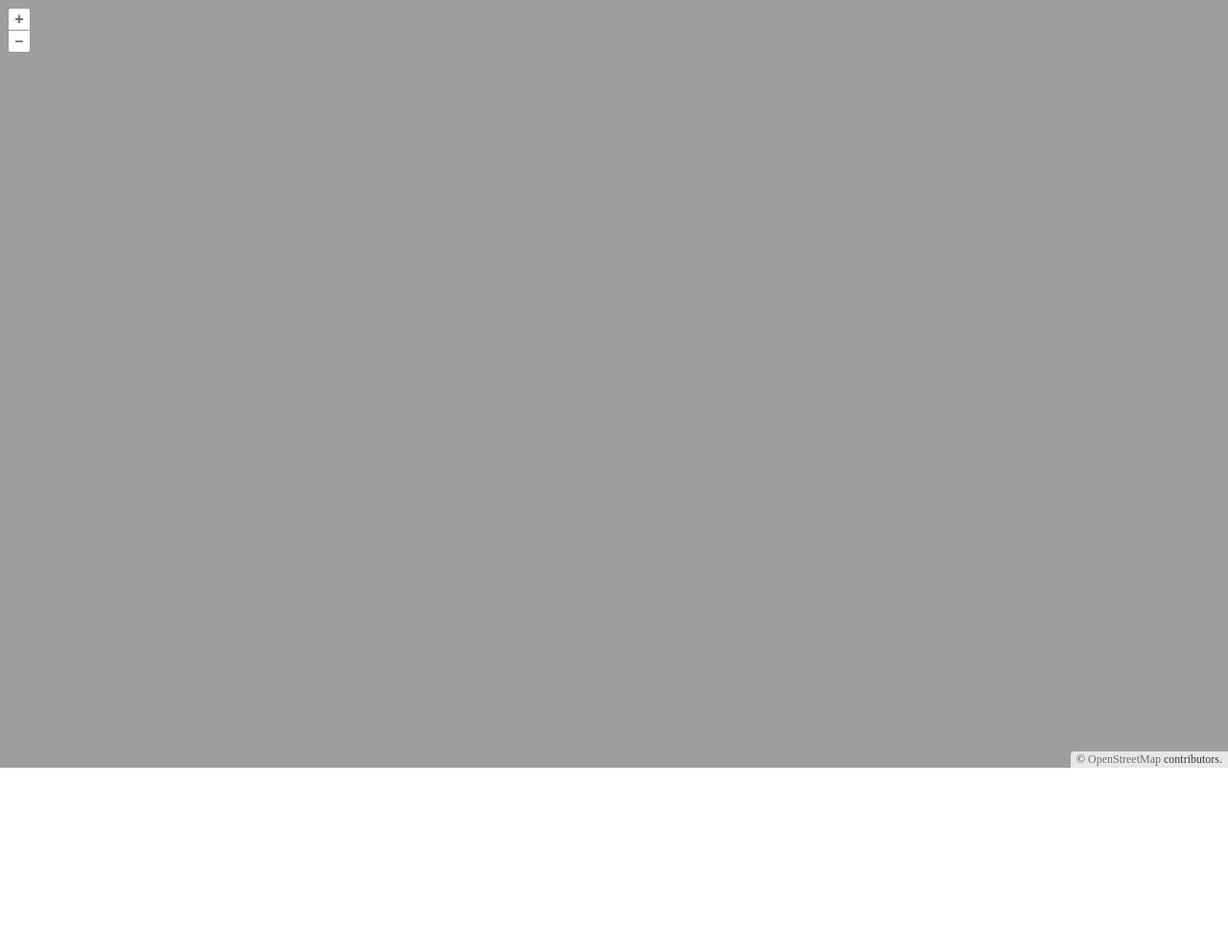
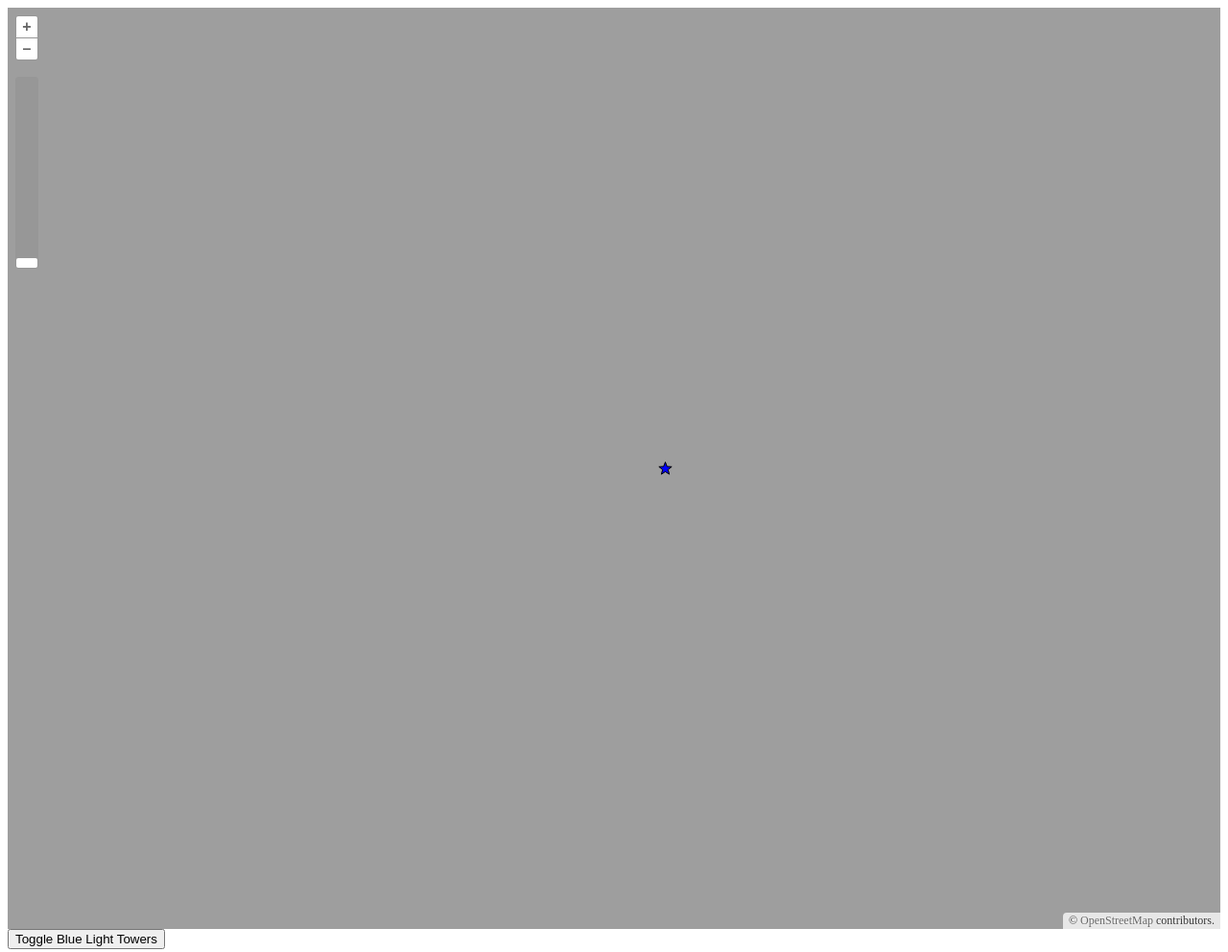
Before and after one commit to TylerRLofton/Riddle-Routes, a website built with Vite: page riddle_routes/index.html in a window 1280 px wide. Shown: the whole page at 96% size. Before the commit the page ends 800 px from the top, so only its background shows below. Built offline with nearby package versions, Linux system fonts and the light colour scheme.

Commit message:
Restricted map view to campus
also added the ability to display the blue light towers around campus

```diff
--- a/riddle_routes/index.html
+++ b/riddle_routes/index.html
@@ -1,13 +1,22 @@
 <!DOCTYPE html>
 <html lang="en">
   <head>
-    <meta charset="UTF-8" />
-    <link rel="icon" type="image/x-icon" href="https://openlayers.org/favicon.ico" />
-    <meta name="viewport" content="width=device-width, initial-scale=1.0" />
-    <title>Using OpenLayers with Vite</title>
+    <meta charset="UTF-8">
+    <title>Riddle Routes</title>
+    <link rel="stylesheet" href="node_modules/ol/ol.css">
+    <style>
+      .map {
+        height: 960px;
+        width: 100%;
+      }
+    </style>
   </head>
   <body>
-    <div id="map"></div>
-    <script type="module" src="./main.js"></script>
+    <div id="map" class="map"></div>
+    <div> <button id = "ToggleBlueLights">Toggle Blue Light Towers</button>
+    </div>
+    <!-- Pointer events polyfill for old browsers, see https://caniuse.com/#feat=pointer -->
+    <script src="https://unpkg.com/elm-pep@1.0.6/dist/elm-pep.js"></script>
+    <script type="module" src="main.js"></script>
   </body>
 </html>
--- a/riddle_routes/main.js
+++ b/riddle_routes/main.js
@@ -1,18 +1,68 @@
-import './style.css';
-import {Map, View} from 'ol';
-import TileLayer from 'ol/layer/Tile';
-import OSM from 'ol/source/OSM';
-import { transform } from 'ol/proj';
+import Feature from "ol/Feature";
+import Map from "ol/Map";
+import VectorLayer from "ol/layer/Vector";
+import VectorSource from "ol/source/Vector";
+import View from "ol/View";
+import { Circle as CircleStyle, Fill, RegularShape, Stroke, Style } from "ol/style";
+import { LineString, Point } from "ol/geom";
+import { getVectorContext } from "ol/render";
+import TileLayer from "ol/layer/Tile";
+import OSM from "ol/source/OSM";
+import { transform } from "ol/proj";
+import ZoomSlider from 'ol/control/ZoomSlider';
+import {defaults as defaultControls} from 'ol/control'
+
+const blueLightTowerCount = 1;
+const blueLightTower = new Array(blueLightTowerCount);
+
+for (let i = 0; i < blueLightTowerCount; ++i) {
+  blueLightTower[i] = new Feature({
+    geometry: new Point(transform([-81.04935, 29.18818], "EPSG:4326", "EPSG:3857")),
+    labelPoint: new Point(transform([-81.04965, 29.18818], "EPSG:4326", "EPSG:3857")),
+    size: 15,
+    name: 'My_point',
+  });
+};
+
+const BlueLightstyle = {"15": new Style({
+    image: new RegularShape({
+      points: 5,
+      radius: 7,
+      radius2: 3,
+      angle: 0,
+      fill: new Fill({ color: 'blue' }),
+      stroke: new Stroke({ color: 'black', width: 1 })
+    })
+  }),
+};
+
+const BlueLightvectorSource = new VectorSource({
+  features: blueLightTower,
+  wrapX: false
+});
+
+const BlueLightvector = new VectorLayer({
+  source: BlueLightvectorSource,
+  style: function (blueLightTower) {
+    return BlueLightstyle[blueLightTower.get("size")];
+  }
+});
+
+const mapView = new View({
+  center: transform([-81.04934, 29.18818], "EPSG:4326", "EPSG:3857"),
+  zoom: 10,
+  extent: [-9024000, 3398000,  -9021000, 3401000 ],
+});
 
 const map = new Map({
   target: 'map',
-  layers: [
-    new TileLayer({
-      source: new OSM()
-    })
-  ],
-  view: new View({
-    center: transform([-81.04934, 29.18818], "EPSG:4326", "EPSG:3857"),
-    zoom: 18
-  })
+  layers: [new TileLayer({source: new OSM() }), BlueLightvector],
+  view: mapView,
+  controls: defaultControls().extend([new ZoomSlider()]),
 });
+
+document.getElementById('ToggleBlueLights').addEventListener('click', function () {
+ BlueLightvector.setVisible(!BlueLightvector.getVisible());
+});
+
+map.render();
```
